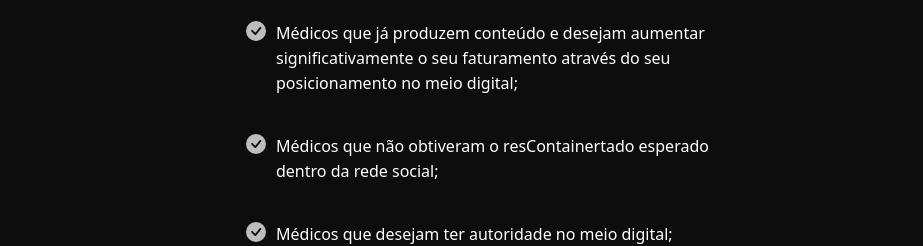
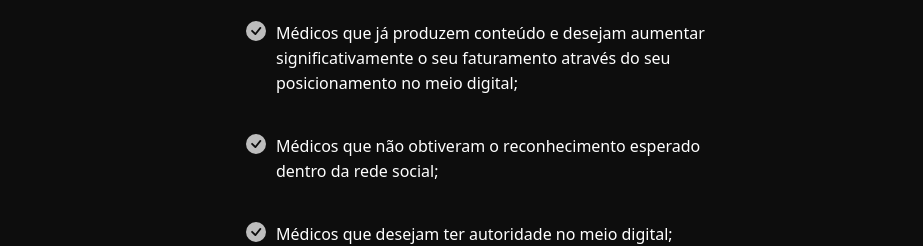
Before and after one commit to pedropatriota/landpage, a React (Create React App) app: page / in a window 1280 px wide. Shown: the part 1480-1726 px from the top of the page, without its empty margins (178-1101 px from the left). Built offline with nearby package versions, Linux system fonts and the light colour scheme.

Commit message:
Update index.tsx

```diff
--- a/src/components/list/index.tsx
+++ b/src/components/list/index.tsx
@@ -52,7 +52,7 @@ export const List = () => {
           <BsCheckCircleFill className="icon" />
         </div>
         <p>
-          Médicos que não obtiveram o resContainertado esperado dentro da rede
+          Médicos que não obtiveram o reconhecimento esperado dentro da rede
           social;{" "}
         </p>
       </li>
```
